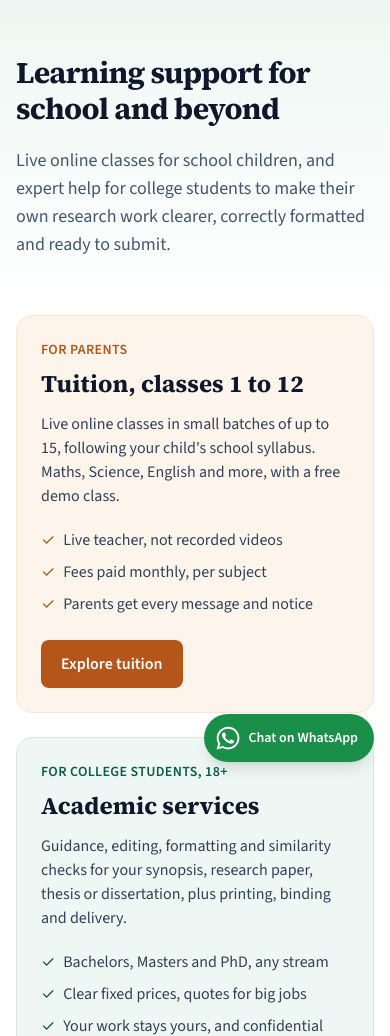
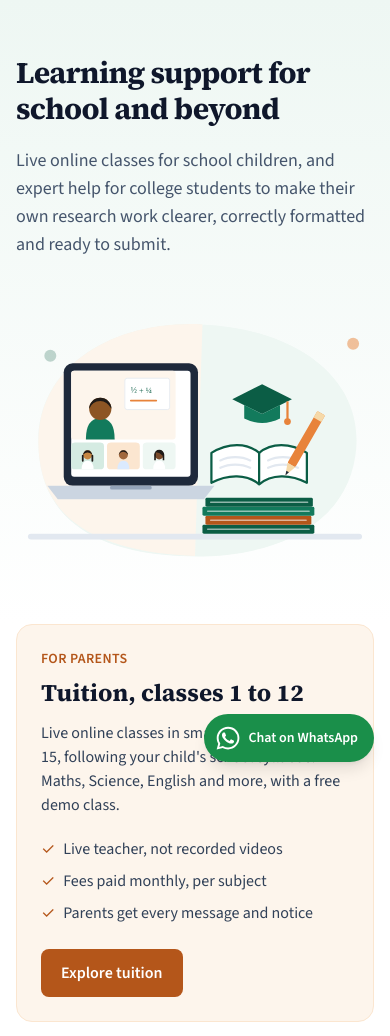
Before and after one commit to ashimghose/Tutorials-Assignments, a Laravel app: page / in a window 390 px wide. Shown: the part 66-1102 px from the top of the page. Run offline with Laravel 12, Linux system fonts and the light colour scheme; style sheets or scripts are compiled from the project's sources; some libraries are stand-ins or nearby versions.

Commit message:
M1 MKT: hero illustrations on home, tuition and academic pages
Original on-brand SVG illustrations (live class, thesis services, both)
in a two-column hero on desktop, below the text on phones.

Co-Authored-By: Claude Opus 5.5 <noreply@anthropic.com>
Claude-Session: https://claude.ai/code/session_01HGkxVx1ctV7dRfD2h1hQA6

```diff
--- /dev/null
+++ b/resources/views/components/site/hero-image.blade.php
@@ -0,0 +1,5 @@
+@props(['name', 'alt'])
+
+{{-- Original illustrations in public/images/illustrations, drawn for this site in the
+     Calm Scholar colours. Small SVGs (about 5 KB), so no lazy loading is needed above the fold. --}}
+<img src="/images/illustrations/{{ $name }}.svg" alt="{{ $alt }}" width="480" height="360" decoding="async" {{ $attributes->merge(['class' => 'mx-auto w-full max-w-md lg:max-w-none']) }}>
--- a/resources/views/site/academic/index.blade.php
+++ b/resources/views/site/academic/index.blade.php
@@ -2,7 +2,8 @@
 
 <x-site.layout title="Thesis, dissertation and research paper editing, formatting and printing" description="Guidance, editing, proofreading, formatting, similarity checks, printing and delivery for Bachelors, Masters and PhD students' synopses, research papers, theses and dissertations." section="academic">
     <section class="bg-gradient-to-b from-academic-50 to-white">
-        <div class="mx-auto max-w-6xl px-4 py-14 sm:px-6 sm:py-20">
+        <div class="mx-auto grid max-w-6xl items-center gap-10 px-4 py-14 sm:px-6 sm:py-20 lg:grid-cols-[1.1fr_1fr]">
+            <div>
                 <p class="text-sm font-semibold uppercase tracking-wide text-academic-700">Academic services for students aged 18 and over</p>
                 <h1 class="mt-2 max-w-3xl text-3xl font-bold tracking-tight text-slate-900 sm:text-5xl">{{ $content['hero']['title'] }}</h1>
                 <p class="mt-5 max-w-2xl text-lg text-slate-600">{{ $content['hero']['lead'] }}</p>
@@ -11,6 +12,8 @@
                     <a href="#prices" class="inline-flex min-h-12 items-center justify-center rounded-lg border border-slate-300 bg-white px-5 py-3 font-semibold text-slate-800 hover:bg-slate-50">See the price list</a>
                 </div>
                 <p class="mt-4 text-sm text-slate-500">In school? Academic services are for students aged 18 or older. See <a href="{{ route('tuition') }}" class="font-medium text-slate-700 underline">Tuition</a> instead.</p>
+            </div>
+            <x-site.hero-image name="academic-services" alt="A thesis with editing marks, a similarity check result, bound copies and a courier parcel" />
         </div>
     </section>
 
--- a/resources/views/site/home.blade.php
+++ b/resources/views/site/home.blade.php
@@ -1,8 +1,11 @@
 <x-site.layout description="Live online tuition for classes 1 to 12 in small batches, and guidance, editing, formatting and printing for Bachelors, Masters and PhD students' research work.">
     <section class="bg-gradient-to-b from-brand-50 to-white">
-        <div class="mx-auto max-w-6xl px-4 py-14 sm:px-6 sm:py-20">
-            <h1 class="max-w-3xl text-3xl font-bold tracking-tight text-slate-900 sm:text-5xl">Learning support for school and beyond</h1>
-            <p class="mt-5 max-w-2xl text-lg text-slate-600">Live online classes for school children, and expert help for college students to make their own research work clearer, correctly formatted and ready to submit.</p>
+        <div class="mx-auto grid max-w-6xl items-center gap-10 px-4 py-14 sm:px-6 sm:py-20 lg:grid-cols-[1.1fr_1fr]">
+            <div>
+                <h1 class="max-w-3xl text-3xl font-bold tracking-tight text-slate-900 sm:text-5xl">Learning support for school and beyond</h1>
+                <p class="mt-5 max-w-2xl text-lg text-slate-600">Live online classes for school children, and expert help for college students to make their own research work clearer, correctly formatted and ready to submit.</p>
+            </div>
+            <x-site.hero-image name="home-hero" alt="A live online class on a laptop beside an open book, a graduation cap and bound theses" />
         </div>
     </section>
 
--- a/resources/views/site/tuition/index.blade.php
+++ b/resources/views/site/tuition/index.blade.php
@@ -2,7 +2,8 @@
 
 <x-site.layout title="Live online tuition for classes 1 to 12" description="Live online tuition for classes 1 to 12 in small batches of up to 15. {{ implode(' and ', $content['boards']) }} syllabus, monthly fees per subject, free demo class." section="tuition">
     <section class="bg-gradient-to-b from-tuition-50 to-white">
-        <div class="mx-auto max-w-6xl px-4 py-14 sm:px-6 sm:py-20">
+        <div class="mx-auto grid max-w-6xl items-center gap-10 px-4 py-14 sm:px-6 sm:py-20 lg:grid-cols-[1.1fr_1fr]">
+            <div>
                 <p class="text-sm font-semibold uppercase tracking-wide text-tuition-700">Tuition for parents of classes 1 to 12</p>
                 <h1 class="mt-2 max-w-3xl text-3xl font-bold tracking-tight text-slate-900 sm:text-5xl">{{ $content['hero']['title'] }}</h1>
                 <p class="mt-5 max-w-2xl text-lg text-slate-600">{{ $content['hero']['lead'] }}</p>
@@ -11,6 +12,8 @@
                     <x-site.form-link form="tuition" section="tuition" :page="$page" interest="General enquiry" variant="outline">Ask a question</x-site.form-link>
                 </div>
                 <p class="mt-4 text-sm text-slate-500">Boards: {{ implode(', ', $content['boards']) }}</p>
+            </div>
+            <x-site.hero-image name="tuition-live-class" alt="A live online class: a teacher at a whiteboard and students on a video call" />
         </div>
     </section>
 
```
Also changed, not shown: docs/decisions.md (+3 -0 lines), tests/Feature/Site/ExportTest.php (+3 -0 lines), tests/Feature/Site/PagesTest.php (+17 -0 lines), public/images/illustrations/academic-services.svg (added), public/images/illustrations/home-hero.svg (added), public/images/illustrations/tuition-live-class.svg (added). Lines whose indentation alone changed are shown as unchanged.
